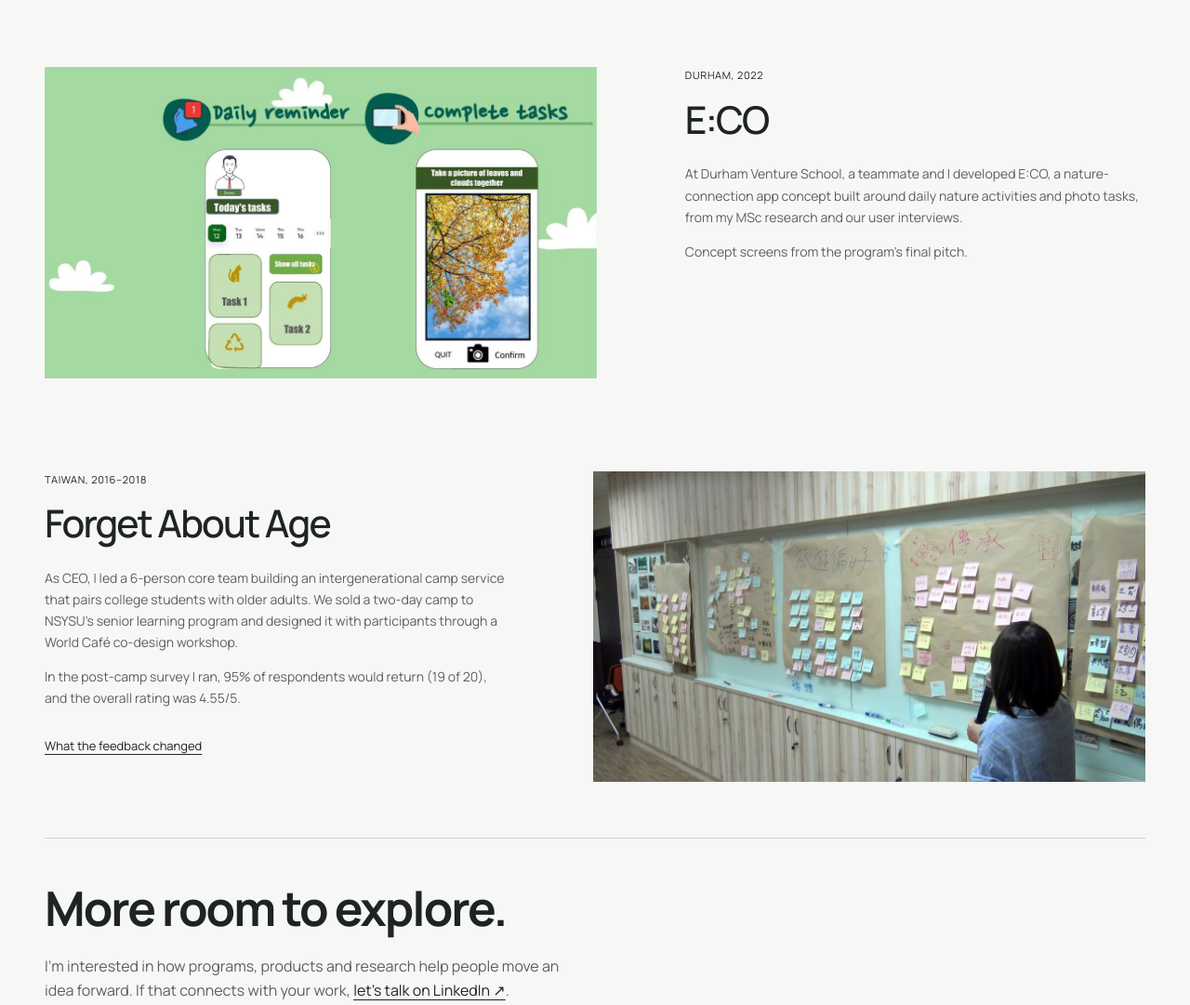
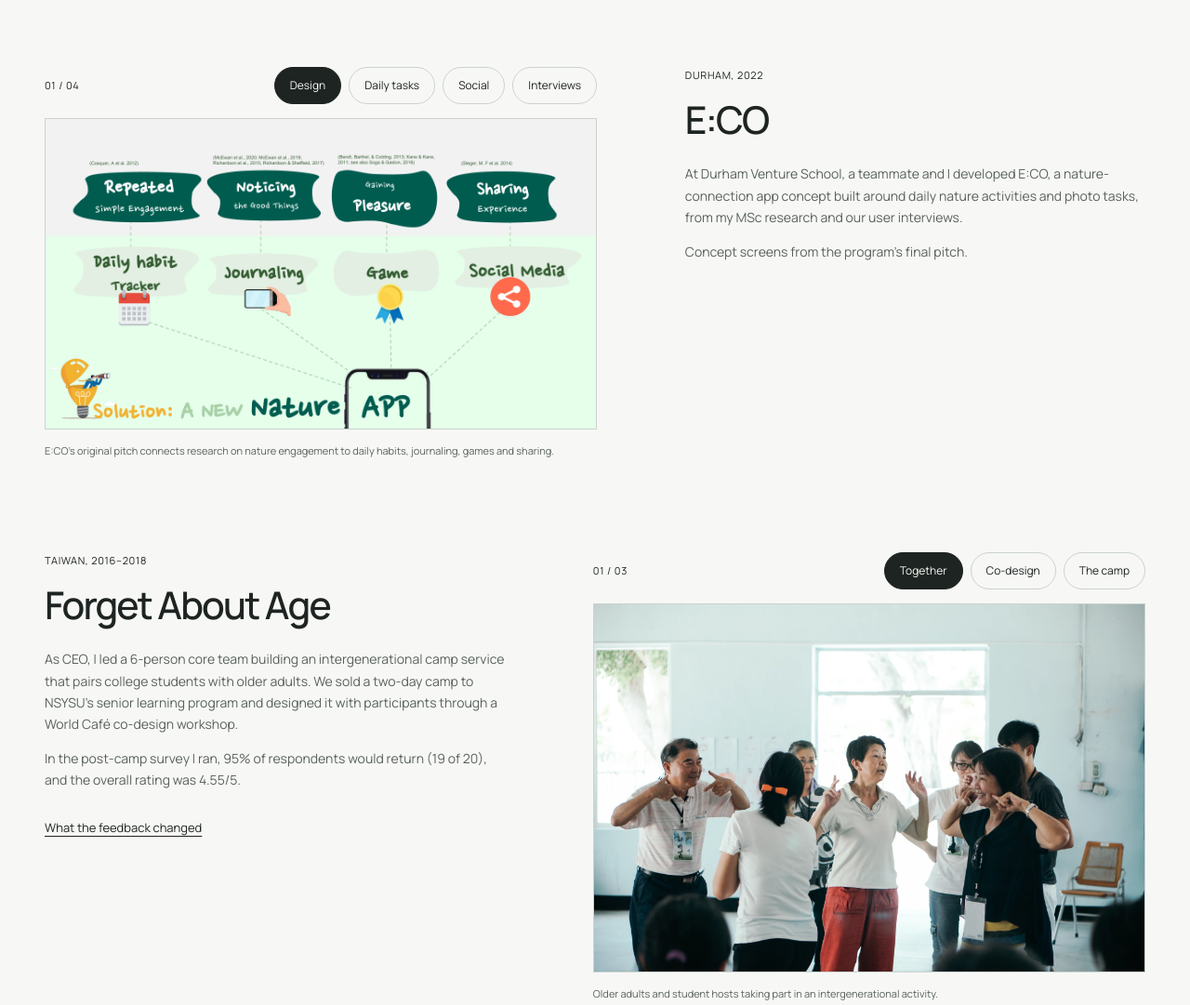
Before and after one commit to ravenhsu1995/ravenhsu1995.github.io, a website: page index.html in a window 1280 px wide. Shown: the part 9408-10489 px from the top of the page at 93% size. Drawn offline with Linux system fonts and the light colour scheme.

Commit message:
Show richer original material for earlier projects

```diff
--- a/index.html
+++ b/index.html
@@ -1175,21 +1175,77 @@
         </div>
         <div class="earlier-grid reveal">
           <article class="earlier-venture">
+            <div
+              class="earlier-media"
+              data-artifact-gallery
+              data-gallery-id="E:CO"
+            >
+              <div class="artifact-toolbar">
+                <p data-artifact-count aria-live="polite">01 / 04</p>
+                <div
+                  class="screenshot-tabs"
+                  role="group"
+                  aria-label="Explore E:CO project material"
+                >
                   <button
-              class="media-open photo"
-              data-src="img/eco-concept.jpg"
-              data-caption="E:CO concept screens from the Durham Venture School final pitch, 2022."
                     type="button"
-              aria-label="Enlarge the E:CO concept screens"
+                    data-artifact-key="design"
+                    data-artifact-src="img/eco-design.webp"
+                    data-artifact-caption="E:CO’s original pitch connects research on nature engagement to daily habits, journaling, games and sharing."
+                    aria-pressed="true"
+                  >
+                    Design</button
+                  ><button
+                    type="button"
+                    data-artifact-key="tasks"
+                    data-artifact-src="img/eco-tasks.webp"
+                    data-artifact-caption="Original concept screens: daily reminders and a photo task bring nature activities into an everyday routine."
+                    aria-pressed="false"
+                  >
+                    Daily tasks</button
+                  ><button
+                    type="button"
+                    data-artifact-key="social"
+                    data-artifact-src="img/eco-social.webp"
+                    data-artifact-caption="The group-calendar concept lets friends complete nature tasks together. Original 2022 pitch; proposed benefits, not measured outcomes."
+                    aria-pressed="false"
+                  >
+                    Social</button
+                  ><button
+                    type="button"
+                    data-artifact-key="interviews"
+                    data-artifact-src="img/eco-interviews.webp"
+                    data-artifact-caption="The original pitch summarises six user interviews around the problem, proposed solution and market."
+                    aria-pressed="false"
+                  >
+                    Interviews
+                  </button>
+                </div>
+              </div>
+              <button
+                class="media-open artifact-screen"
+                type="button"
+                data-src="img/eco-design.webp"
+                data-caption="E:CO’s original pitch connects research on nature engagement to daily habits, journaling, games and sharing."
+                aria-label="Enlarge the selected E:CO image"
               >
                 <img
-                src="img/eco-concept.jpg"
-                alt="E:CO concept screens showing a daily nature-connection task and a photo task"
-                width="1200"
-                height="675"
+                  src="img/eco-design.webp"
+                  width="2560"
+                  height="1440"
                   loading="lazy"
+                  alt="E:CO’s original pitch connects research on nature engagement to daily habits, journaling, games and sharing."
                 />
               </button>
+              <p
+                class="screenshot-caption"
+                data-artifact-caption
+                aria-live="polite"
+              >
+                E:CO’s original pitch connects research on nature engagement to
+                daily habits, journaling, games and sharing.
+              </p>
+            </div>
             <div class="earlier-copy">
               <p class="project-date">Durham, 2022</p>
               <h3>E:CO</h3>
@@ -1205,21 +1261,69 @@
             </div>
           </article>
           <article class="earlier-faa">
+            <div
+              class="earlier-media"
+              data-artifact-gallery
+              data-gallery-id="Forget About Age"
+            >
+              <div class="artifact-toolbar">
+                <p data-artifact-count aria-live="polite">01 / 03</p>
+                <div
+                  class="screenshot-tabs"
+                  role="group"
+                  aria-label="Explore Forget About Age project material"
+                >
                   <button
-              class="media-open photo"
-              data-src="img/faa-worldcafe.jpg"
-              data-caption="The World Café co-design workshop where members of NSYSU’s senior learning program helped design our intergenerational camp, April 2017."
                     type="button"
-              aria-label="Enlarge the World Café workshop photograph"
+                    data-artifact-key="activity"
+                    data-artifact-src="img/faa-interaction.webp"
+                    data-artifact-caption="Older adults and student hosts taking part in an intergenerational activity."
+                    aria-pressed="true"
+                  >
+                    Together</button
+                  ><button
+                    type="button"
+                    data-artifact-key="codesign"
+                    data-artifact-src="img/faa-codesign.webp"
+                    data-artifact-caption="Participants and the team discussing ideas during the World Café co-design workshop."
+                    aria-pressed="false"
+                  >
+                    Co-design</button
+                  ><button
+                    type="button"
+                    data-artifact-key="camp"
+                    data-artifact-src="img/faa-camp.webp"
+                    data-artifact-caption="The intergenerational camp brought older adults and student hosts together for shared activities."
+                    aria-pressed="false"
+                  >
+                    The camp
+                  </button>
+                </div>
+              </div>
+              <button
+                class="media-open artifact-screen"
+                type="button"
+                data-src="img/faa-interaction.webp"
+                data-caption="Older adults and student hosts taking part in an intergenerational activity."
+                aria-label="Enlarge the selected Forget About Age image"
               >
                 <img
-                src="img/faa-worldcafe.jpg"
-                alt="A World Café workshop with participant ideas collected on large paper posters"
-                width="1200"
-                height="675"
+                  src="img/faa-interaction.webp"
+                  width="2000"
+                  height="1333"
                   loading="lazy"
+                  alt="Older adults and student hosts taking part in an intergenerational activity."
                 />
               </button>
+              <p
+                class="screenshot-caption"
+                data-artifact-caption
+                aria-live="polite"
+              >
+                Older adults and student hosts taking part in an
+                intergenerational activity.
+              </p>
+            </div>
             <div class="earlier-copy">
               <p class="project-date">Taiwan, 2016–2018</p>
               <h3>Forget About Age</h3>
--- a/style.css
+++ b/style.css
@@ -2795,3 +2795,49 @@ details[open] > summary > span[aria-hidden="true"] {
     font-size: 12px;
   }
 }
+
+/* A compact contact sheet exposes the breadth of the original project material. */
+.earlier-media {
+  min-width: 0;
+}
+
+.earlier-media .artifact-toolbar {
+  align-items: center;
+  flex-wrap: wrap;
+  gap: 12px;
+}
+
+.earlier-media .screenshot-tabs {
+  display: flex;
+  flex-wrap: wrap;
+  gap: 8px;
+  margin: 0;
+}
+
+.earlier-media .artifact-screen img {
+  aspect-ratio: 16 / 9;
+}
+
+.earlier-venture .earlier-media {
+  position: sticky;
+  top: 120px;
+}
+
+.earlier-faa .earlier-media {
+  grid-column: 2;
+  grid-row: 1;
+}
+
+.earlier-faa .artifact-screen img {
+  aspect-ratio: 3 / 2;
+}
+
+@media (width <= 700px) {
+  .earlier-venture .earlier-media {
+    position: static;
+  }
+
+  .earlier-media .artifact-toolbar {
+    display: flex;
+  }
+}
```
Also changed, not shown: img/eco-design.webp (added), img/eco-interviews.webp (added), img/eco-social.webp (added), img/eco-tasks.webp (added), img/faa-camp.webp (added), img/faa-codesign.webp (added), img/faa-interaction.webp (added). Lines whose indentation alone changed are shown as unchanged.
